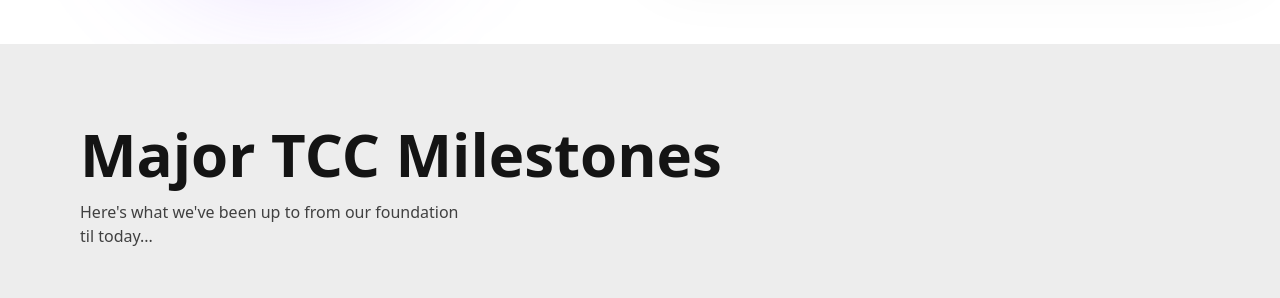
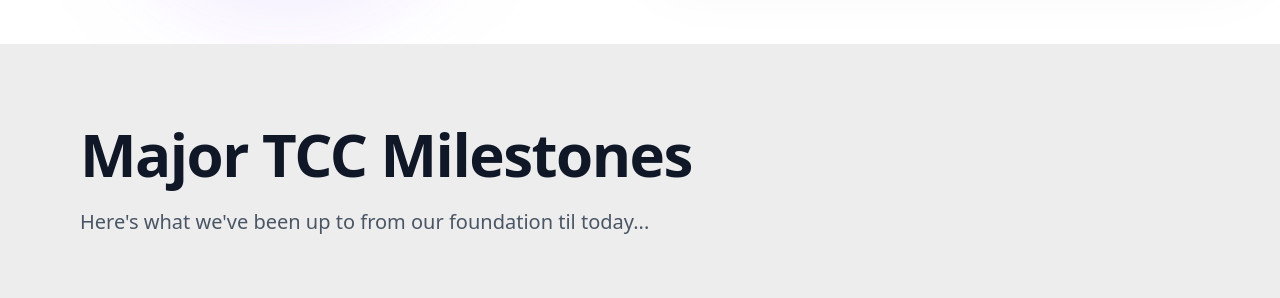
Before and after one commit to myrmlbst/ndu-tcc-website, a React (Vite) app: page / in a window 1280 px wide. Shown: the part 1860-2158 px from the top of the page. Built offline with nearby package versions, Linux system fonts and the light colour scheme.

Commit message:
fixed scroll/padding bug

```diff
--- a/src/App.jsx
+++ b/src/App.jsx
@@ -12,7 +12,7 @@
     <div>
       <NavbarDemo />
 
-      <div>
+      <div className="[&>#timeline]:scroll-mt-0 [&>#contact]:scroll-mt-0">
         <Hero />
         <AboutUs />
         <Timeline />
--- a/src/components/Contact.jsx
+++ b/src/components/Contact.jsx
@@ -18,12 +18,12 @@
       </div>
 
       <div className="relative mx-auto max-w-7xl px-6 py-20 w-full">
-        <div className="text-left mb-10 max-w-4xl">
-          <h2 className="text-4xl font-extrabold tracking-tight text-gray-900 md:text-6xl dark:text-white mb-6">
-            <TextGenerateEffect words={title} />
-          </h2>
+        <div className="text-left mb-20 max-w-4xl">
+          <h1 className="text-4xl font-extrabold tracking-tight text-gray-900 md:text-6xl dark:text-white mb-6">
+            <TextGenerateEffect words={title} className="" />
+          </h1>
           <p className="text-lg text-gray-600 md:text-xl dark:text-gray-300">
-            <TextGenerateEffect words={subtitle} />
+            <TextGenerateEffect words={subtitle} className="" />
           </p>
         </div>
 
--- a/src/components/Timeline.jsx
+++ b/src/components/Timeline.jsx
@@ -210,8 +210,8 @@
 
 export function Timeline() {
   return (
-    <div id="timeline" className="relative w-full overflow-clip scroll-mt-24">
+    <section id="timeline" className="relative w-full overflow-hidden dark:text-white">
       <TimelineBase data={timelineData} />
-    </div>
+    </section>
   );
 }
--- a/src/components/ui/timeline.tsx
+++ b/src/components/ui/timeline.tsx
@@ -35,11 +35,10 @@
       ref={containerRef}>
       <div className="max-w-7xl mx-auto py-20 px-4 md:px-8 lg:px-10">
 
-        <h2 className="text-5xl md:text-4xl lg:text-6xl mb-4 text-black font-bold dark:text-white max-w-4xl">
+        <h1 className="text-4xl font-extrabold tracking-tight text-gray-900 md:text-6xl dark:text-white mb-6">
           <TextGenerateEffect words={title} className="" />
-        </h2>
-        <p
-          className="text-neutral-700 dark:text-neutral-300 text-sm md:text-base max-w-sm">
+        </h1>
+        <p className="text-lg text-gray-600 md:text-xl dark:text-gray-300">
           <TextGenerateEffect words={subtitle} className="" />
         </p>
       </div>
```
